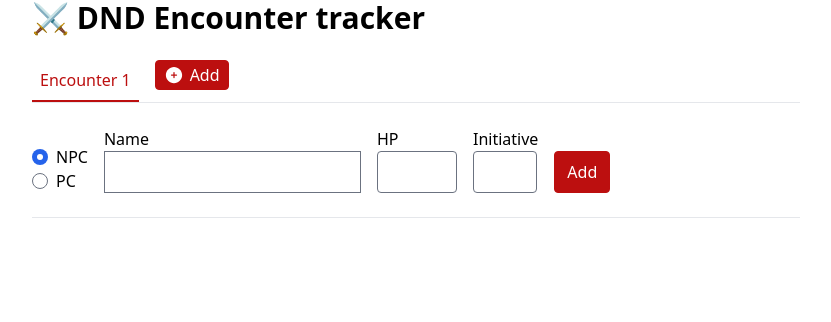
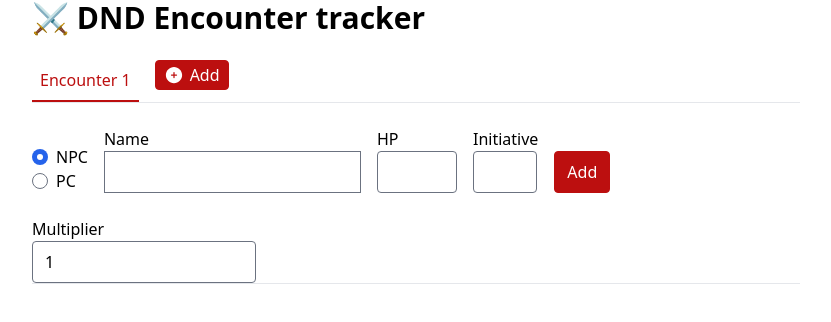
Before and after one commit to Brammm/dnd-encounter-tracker, a React (Vite) app: page / in a window 1280 px wide. Shown: the top 322 px of the page, without its empty margins (224-1055 px from the left). Built offline with nearby package versions, Linux system fonts and the light colour scheme.

Commit message:
Add hp multiplier

```diff
--- a/src/components/AddCharacterForm.tsx
+++ b/src/components/AddCharacterForm.tsx
@@ -5,17 +5,25 @@ import InputGroup from './InputGroup.tsx';
 import InitiativeInput from './InitiativeInput.tsx';
 import HpInput from './HpInput.tsx';
 import NameComboBox, {CharacterData} from './NameComboBox.tsx';
+import Input from './Input.tsx';
+
+type CharacterType = 'PC' | 'NPC';
 
 type Props = {
-    onAdd: (type: 'PC' | 'NPC', name: string, initiative: number, hp?: number) => void;
+    onAdd: (type: CharacterType, name: string, initiative: number, hp?: number) => void;
 };
 
+type FormState = {type: CharacterType; name: string; hp: string; initiative: string; settings: {multiplier: number}};
+
 export default function AddCharacterForm({onAdd}: Props) {
-    const [state, setState] = useState<{type: 'PC' | 'NPC'; name: string; hp: string; initiative: string}>({
+    const [state, setState] = useState<FormState>({
         type: 'NPC',
         name: '',
         hp: '',
         initiative: '',
+        settings: {
+            multiplier: 1,
+        },
     });
 
     function handleSubmit(e: FormEvent) {
@@ -43,7 +51,7 @@ export default function AddCharacterForm({onAdd}: Props) {
         setState((prevState) => {
             prevState.name = data.name;
             if (!data.custom) {
-                prevState.hp = data.hp.average;
+                prevState.hp = Math.floor(parseInt(data.hp.average) * state.settings.multiplier).toString();
             }
 
             return {...prevState};
@@ -51,7 +59,8 @@ export default function AddCharacterForm({onAdd}: Props) {
     }
 
     return (
-        <form onSubmit={handleSubmit} className={'flex gap-x-4 my-6'}>
+        <form onSubmit={handleSubmit}>
+            <div className={'flex gap-x-4 my-6'}>
                 <p className="flex flex-col justify-end">
                     <RadioButton
                         checked={state.type === 'NPC'}
@@ -92,6 +101,23 @@ export default function AddCharacterForm({onAdd}: Props) {
                 <div className="flex flex-col justify-end">
                     <Button submit>Add</Button>
                 </div>
+            </div>
+            <div>
+                <InputGroup id="multiplier" label="Multiplier">
+                    <Input
+                        type="number"
+                        name="multiplier"
+                        onChange={(value) =>
+                            setState((prevState) => ({
+                                ...prevState,
+                                settings: {...prevState.settings, multiplier: parseFloat(value)},
+                            }))
+                        }
+                        step={0.1}
+                        value={state.settings.multiplier.toString()}
+                    />
+                </InputGroup>
+            </div>
         </form>
     );
 }
--- a/src/components/Input.tsx
+++ b/src/components/Input.tsx
@@ -1,16 +1,31 @@
-import React from 'react';
+import React, {ChangeEvent} from 'react';
 import {clsx} from 'clsx';
 
 export type InputProps = {
     id?: string;
     name: string;
     type?: 'text' | 'number';
+    value?: string;
+    onChange?: (value: string) => void;
+    step?: number;
 };
 
 export const defaultClassName = 'border-gray-500 rounded';
 
-export default function Input({id, name, type = 'text'}: InputProps) {
-    const extraProps: React.InputHTMLAttributes<HTMLInputElement> = type === 'number' ? {step: 1, min: 0} : {};
+export default function Input({id, name, onChange, step = 1, type = 'text', value}: InputProps) {
+    const extraProps: React.InputHTMLAttributes<HTMLInputElement> = type === 'number' ? {step, min: 0} : {};
 
-    return <input id={id} name={name} type={type} className={clsx(defaultClassName, 'w-56')} {...extraProps} />;
+    const handleChange = onChange ? (e: ChangeEvent<HTMLInputElement>) => onChange(e.currentTarget.value) : undefined;
+
+    return (
+        <input
+            id={id}
+            name={name}
+            type={type}
+            className={clsx(defaultClassName, 'w-56')}
+            value={value}
+            onChange={handleChange}
+            {...extraProps}
+        />
+    );
 }
```
Lines whose indentation alone changed are shown as unchanged.
